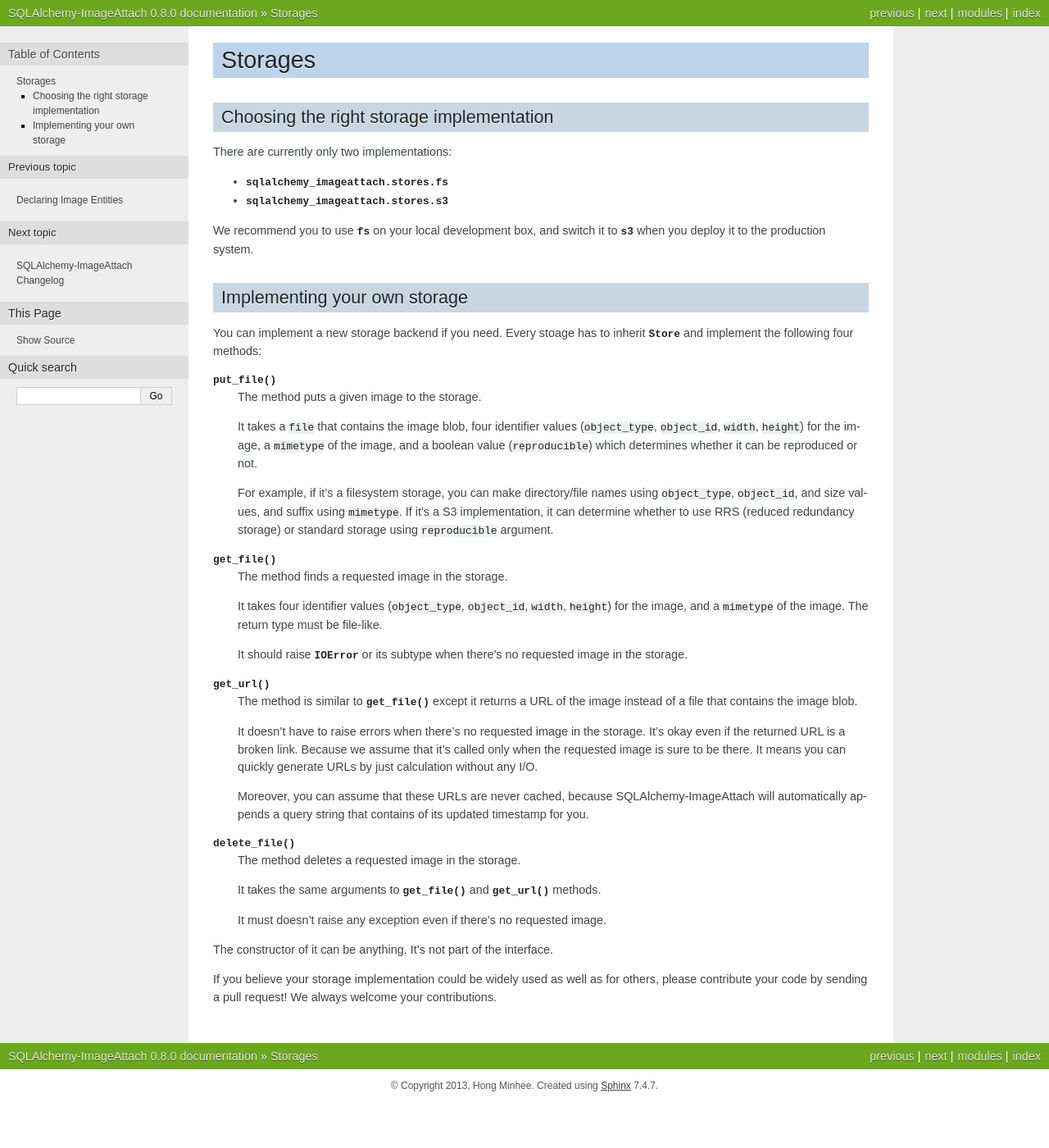
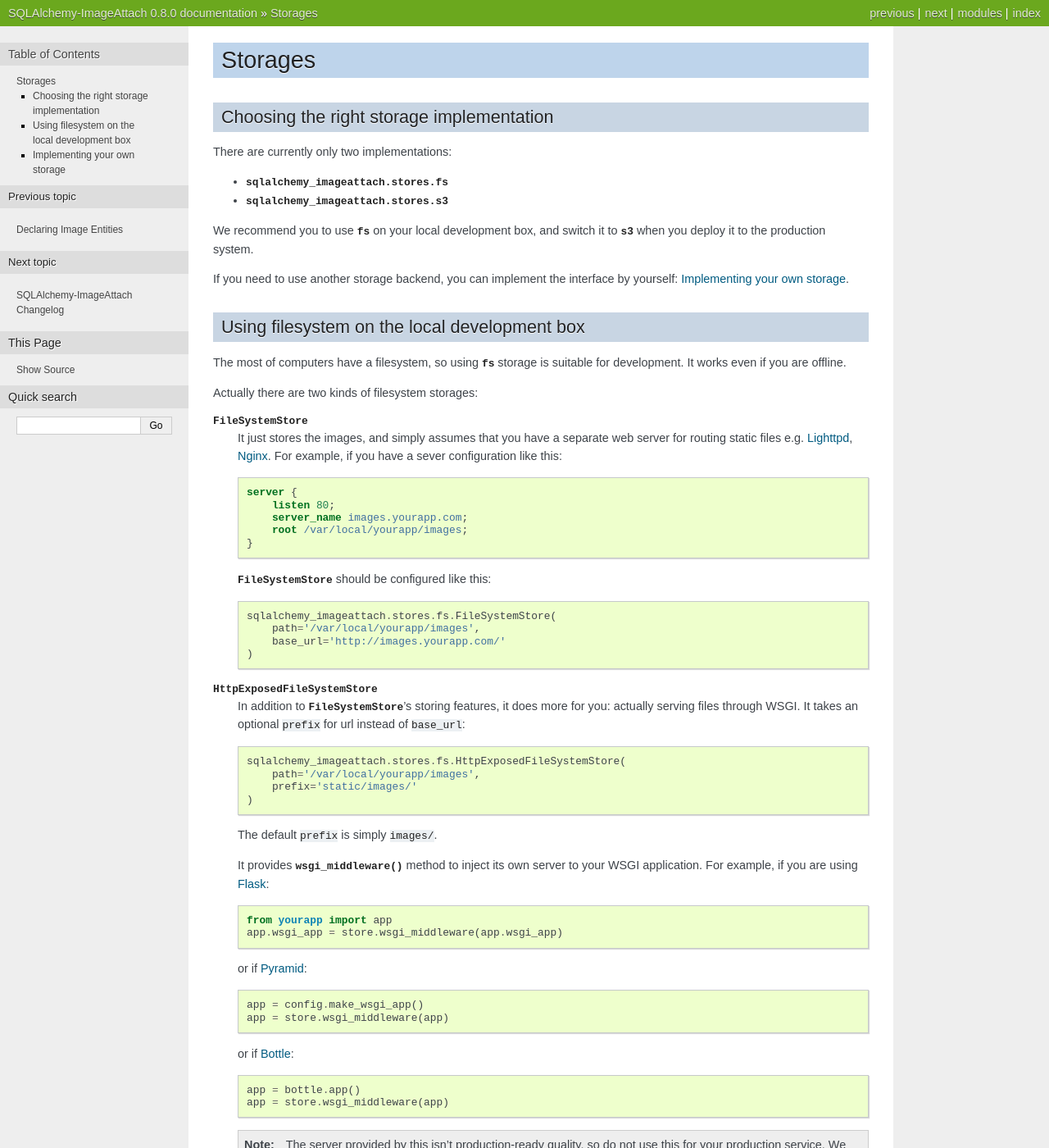
Before and after one commit to dahlia/sqlalchemy-imageattach, a Sphinx documentation site: the page built from docs/guide/store.rst, in a window 1280 px wide and 1400 px high. Shown: the whole window at 82% size. Built offline with Sphinx 7.4.7, drawn with Linux system fonts in a browser that asks for light colours; some of the changed text lies outside the part shown.

Commit message:
Explain about fs store

```diff
--- a/docs/guide/store.rst
+++ b/docs/guide/store.rst
@@ -13,6 +13,86 @@
 development box, and switch it to :mod:`~sqlalchemy_imageattach.stores.s3` when
 you deploy it to the production system.
 
+If you need to use another storage backend, you can implement the interface
+by yourself: :ref:`implement-store`.
+
+
+Using filesystem on the local development box
+---------------------------------------------
+
+The most of computers have a filesystem, so using :mod:`fs
+<sqlalchemy_imageattach.stores.fs>` storage is suitable for development.
+It works even if you are offline.
+
+Actually there are two kinds of filesystem storages:
+
+:class:`~sqlalchemy_imageattach.stores.fs.FileSystemStore`
+   It just stores the images, and simply assumes that you have a separate
+   web server for routing static files e.g. Lighttpd_, Nginx_.  For example,
+   if you have a sever configuration like this:
+
+   .. code-block:: nginx
+
+      server {
+          listen 80;
+          server_name images.yourapp.com;
+          root /var/local/yourapp/images;
+      }
+
+   :class:`~sqlalchemy_imageattach.stores.fs.FileSystemStore` should
+   be configured like this::
+
+       sqlalchemy_imageattach.stores.fs.FileSystemStore(
+           path='/var/local/yourapp/images',
+           base_url='http://images.yourapp.com/'
+       )
+
+   .. _Lighttpd: http://www.lighttpd.net/
+   .. _Nginx: http://nginx.org/
+
+:class:`~sqlalchemy_imageattach.stores.fs.HttpExposedFileSystemStore`
+   In addition to :class:`~sqlalchemy_imageattach.stores.fs.FileSystemStore`'s
+   storing features, it does more for you: actually serving files through
+   WSGI.  It takes an optional ``prefix`` for url instead of ``base_url``::
+
+       sqlalchemy_imageattach.stores.fs.HttpExposedFileSystemStore(
+           path='/var/local/yourapp/images',
+           prefix='static/images/'
+       )
+
+   The default ``prefix`` is simply ``images/``.
+
+   It provides :meth:`wsgi_middleware()
+   <sqlalchemy_imageattach.stores.fs.HttpExposedFileSystemStore.wsgi_middleware>`
+   method to inject its own server to your WSGI application.  For example,
+   if you are using Flask_::
+
+       from yourapp import app
+       app.wsgi_app = store.wsgi_middleware(app.wsgi_app)
+
+   or if Pyramid_::
+
+       app = config.make_wsgi_app()
+       app = store.wsgi_middleware(app)
+
+   or if Bottle_::
+
+       app = bottle.app()
+       app = store.wsgi_middleware(app)
+
+   .. note::
+
+      The server provided by this isn't production-ready quality, so do not
+      use this for your production service.  We recommend you to use
+      :class:`~sqlalchemy_imageattach.stores.fs.FileSystemStore` with
+      a separate web server like Nginx_ or Lighttpd_ instead.
+
+   .. _Flask: http://flask.pocoo.org/
+   .. _Pyramid: http://www.pylonsproject.org/
+   .. _Bottle: http://bottlepy.org/
+
+
+.. _implement-store:
 
 Implementing your own storage
 -----------------------------
```
